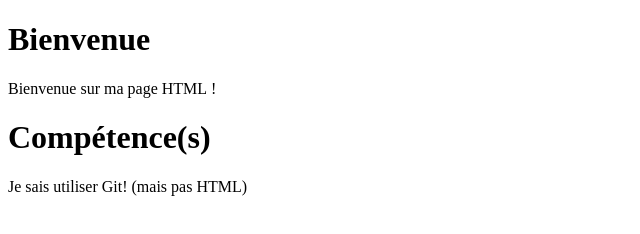
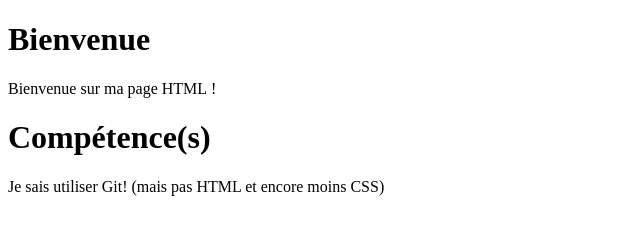
Before and after one commit to glm-q/glm-q.github.io, a plain HTML site: page index.html in a window 1280 px wide. Shown: the whole page, without its empty margins (0-640 px from the left). Drawn offline with Linux system fonts and the light colour scheme.

Commit message:
correction compétences suite

```diff
--- a/index.html
+++ b/index.html
@@ -6,6 +6,6 @@
 		<h1>Bienvenue</h1>
 		<p>Bienvenue sur ma page HTML !</p>
 		<h1>Compétence(s)</h1>
-		<p>Je sais utiliser Git! (mais pas HTML)</p>
+		<p>Je sais utiliser Git! (mais pas HTML et encore moins CSS)</p>
 	</body>
 </html>
```
